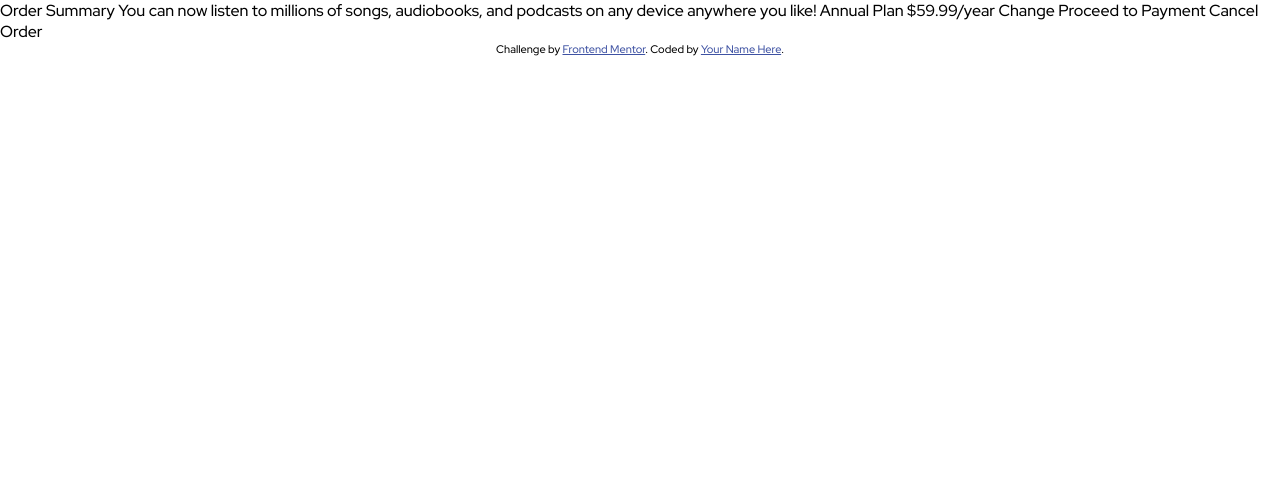
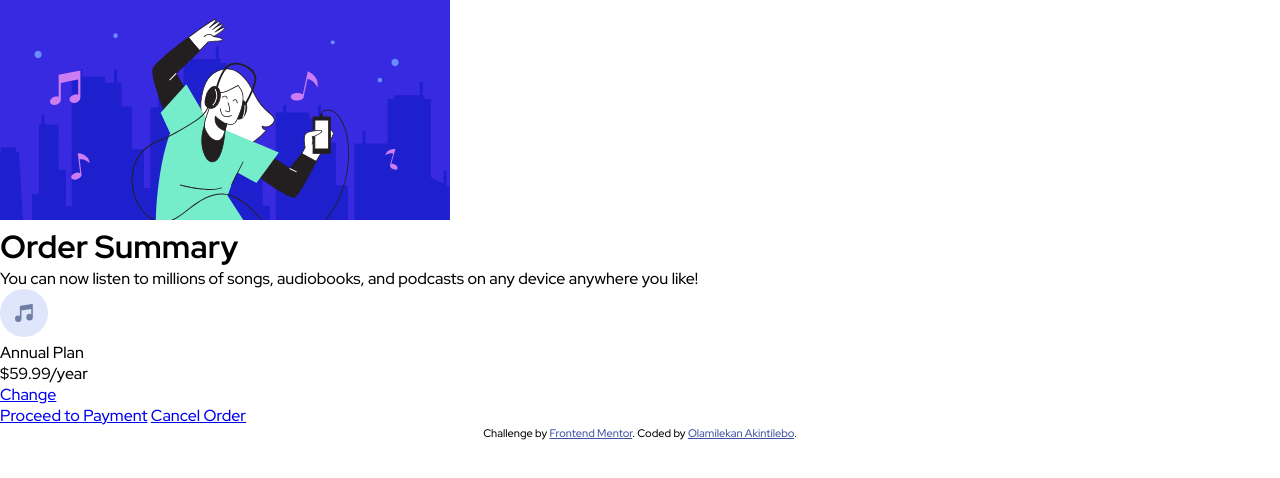
Before and after one commit to hayohtee/Order-summary-component, a plain HTML site: page index.html in a window 1280 px wide. Drawn offline with Linux system fonts and the light colour scheme.

Commit message:
Markup the page

```diff
--- a/index.html
+++ b/index.html
@@ -13,17 +13,38 @@
         <link rel="stylesheet" href="./css/style.css" />
     </head>
     <body>
-        Order Summary You can now listen to millions of songs, audiobooks, and
-        podcasts on any device anywhere you like! Annual Plan $59.99/year Change
-        Proceed to Payment Cancel Order
+        <main>
+            <div class="card">
+                <img
+                    src="./images/illustration-hero.svg"
+                    alt=""
+                    class="card-image"
+                />
 
+                <h1>Order Summary</h1>
+                <p class="card-text">
+                    You can now listen to millions of songs, audiobooks, and
+                    podcasts on any device anywhere you like!
+                </p>
+                <div class="plan">
+                    <img src="./images/icon-music.svg" alt="A music icon" class="icon-music">
+                    <div class="info-section">
+                        <p class="text">Annual Plan</p>
+                        <p class="price">$59.99/year</p>
+                    </div>
+                    <a href="#">Change</a>
+                </div>
+                <a href="#" class="button primary">Proceed to Payment</a>
+                <a href="#" class="button secondary">Cancel Order</a>
+            </div>
             <div class="attribution">
                 Challenge by
                 <a
                     href="https://www.frontendmentor.io?ref=challenge"
                     target="_blank"
                     >Frontend Mentor</a
-            >. Coded by <a href="#">Your Name Here</a>.
+                >. Coded by <a href="https://github.com/hayohtee/">Olamilekan Akintilebo</a>.
             </div>
+        </main>
     </body>
 </html>
```
Lines whose indentation alone changed are shown as unchanged.
